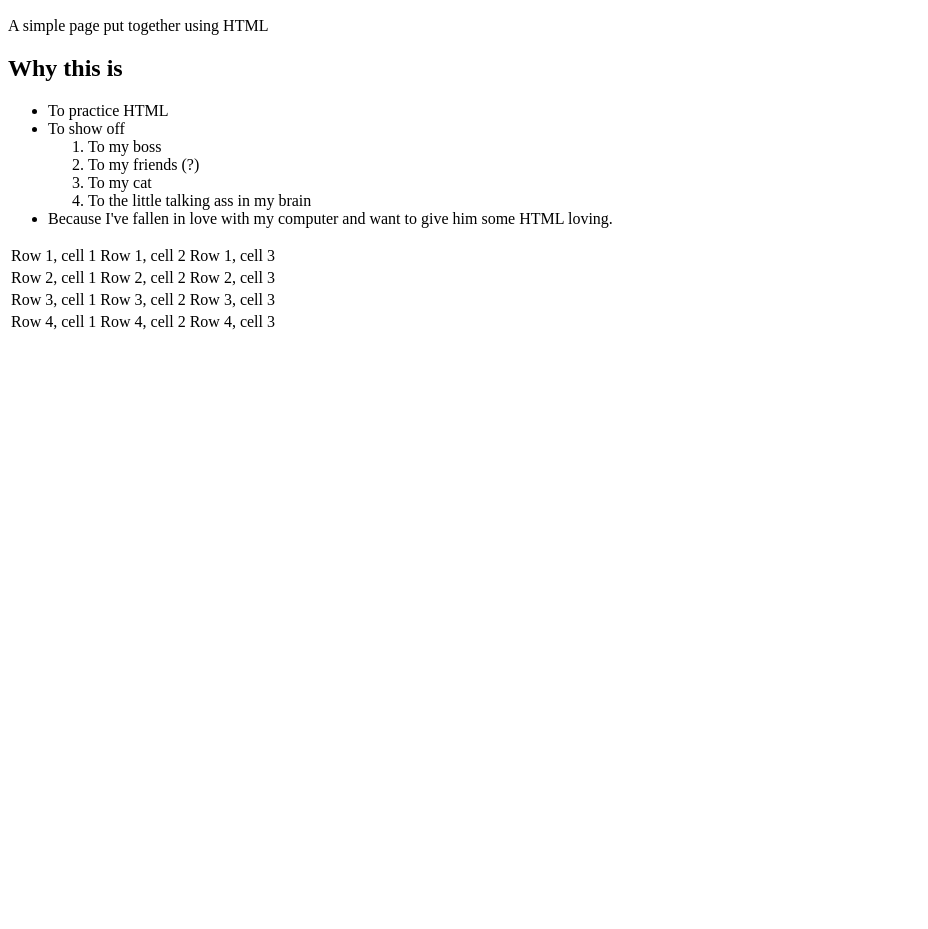
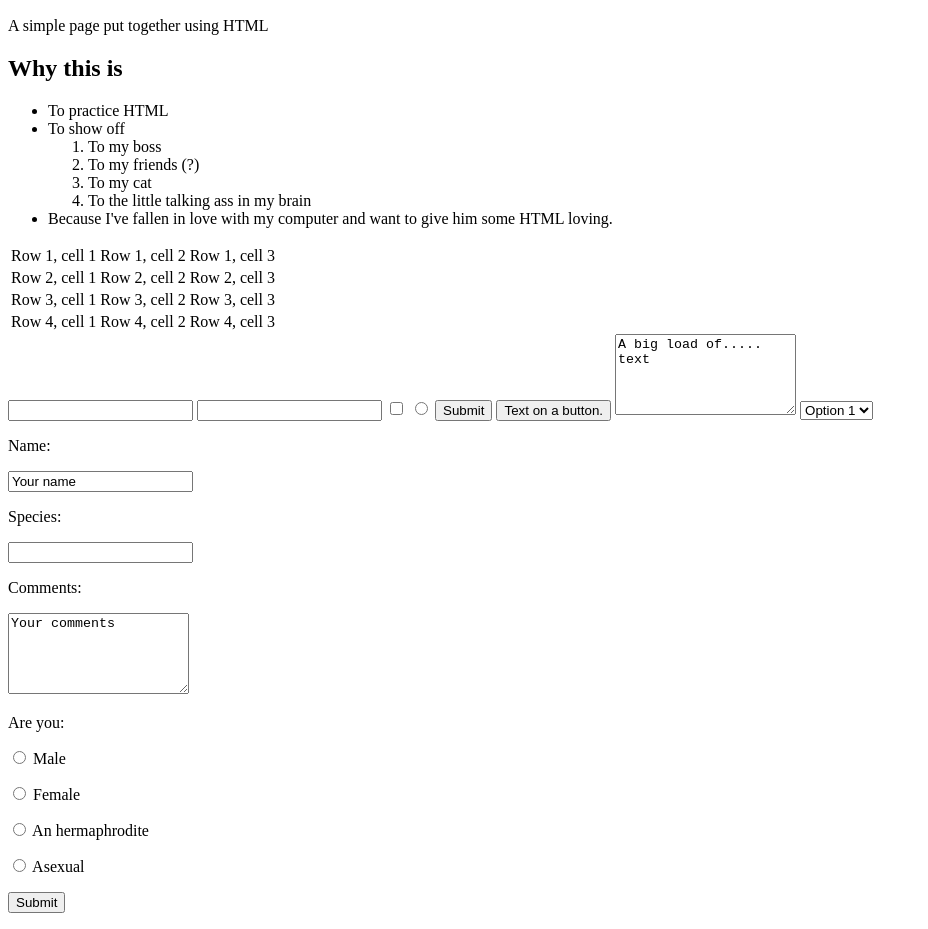
Before and after one commit to BonitaBlack/git_test, a plain HTML site: page index.html in a window 1280 px wide. Shown: the part 110-1039 px from the top of the page, without its empty margins (0-928 px from the left). Before the commit the page ends 800 px from the top, so only its background shows below. Drawn offline with Linux system fonts and the light colour scheme.

Commit message:
Adding <form> <input> and other examples of how to have a more interactive html page.

```diff
--- a/index.html
+++ b/index.html
@@ -43,5 +43,41 @@
           <td>Row 4, cell 3</td>
       </tr>
     </table>
+      <form action="processingscript.php" method="post">
+
+      </form>
+  <input type="text">
+  <input type="password">
+  <input type="checkbox">
+  <input type="radio">
+  <input type="submit">
+  <input type="submit" value="Text on a button.">
+  <textarea rows="5" cols="20">A big load of..... text</textarea>
+  <select>
+    <option>Option 1</option>
+    <option>Option 2</option>
+    <option value="third option">Option 3</option>
+  </select>
+    <form action="contactus.php" method="post">
+
+      <p>Name:</p>
+      <p><input type="text" name="name" value="Your name"></p>
+
+      <p>Species:</p>
+      <p><input name="species"></p>
+  <!-- remember: 'type="text"' isn't actually necessary -->
+
+      <p>Comments: </p>
+      <p><textarea name="comments" rows="5" cols="20">Your comments</textarea></p>
+
+      <p>Are you:</p>
+      <p><input type="radio" name="areyou" value="male"> Male</p>
+      <p><input type="radio" name="areyou" value="female"> Female</p>
+      <p><input type="radio" name="areyou" value="hermaphrodite"> An hermaphrodite</p>
+      <p><input type="radio" name="areyou" value="asexual"> Asexual</p>
+
+      <p><input type="submit"></p>
+
+    </form>
 </body>
 </html>
```
Lines whose indentation alone changed are shown as unchanged.
